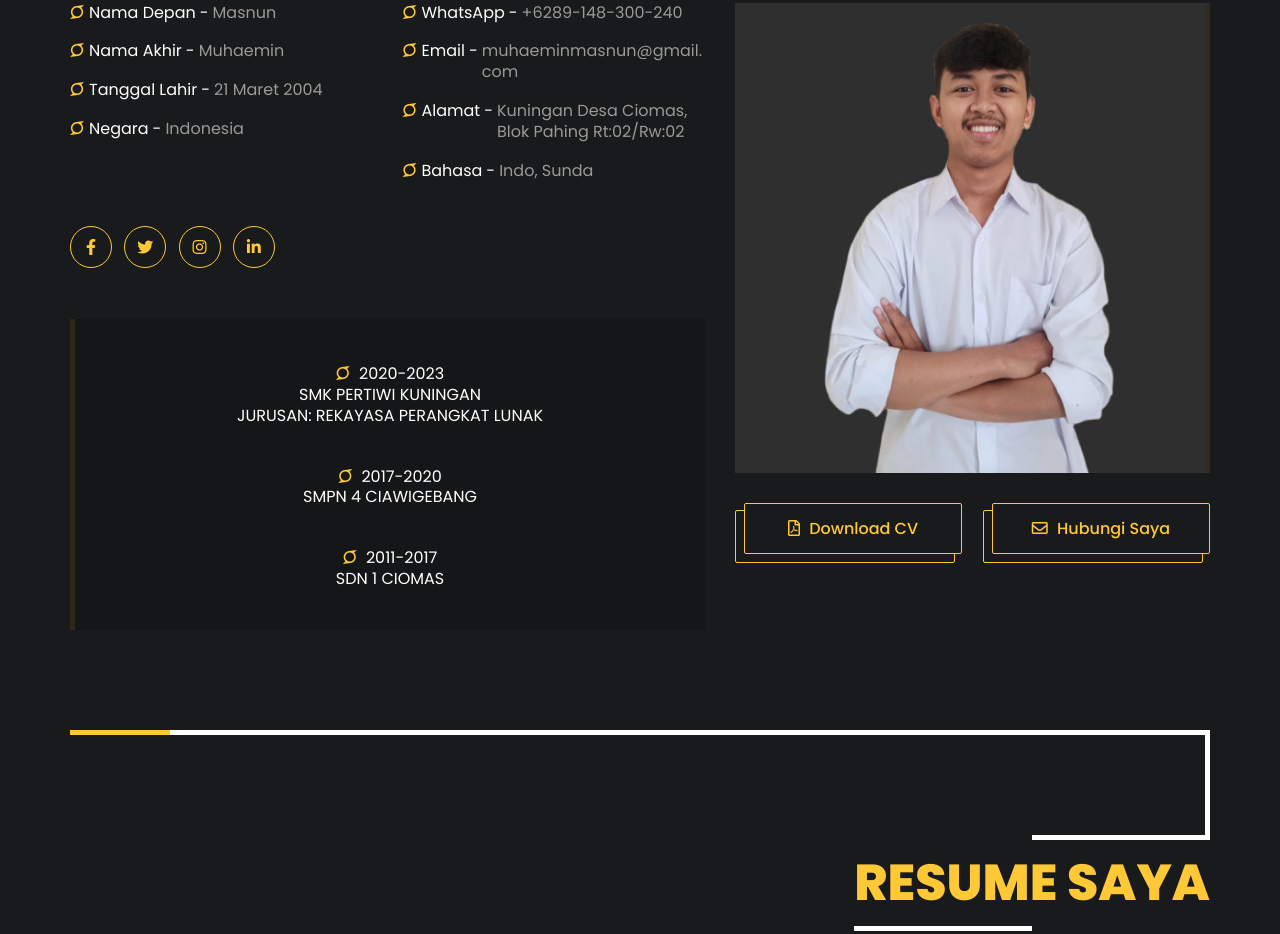
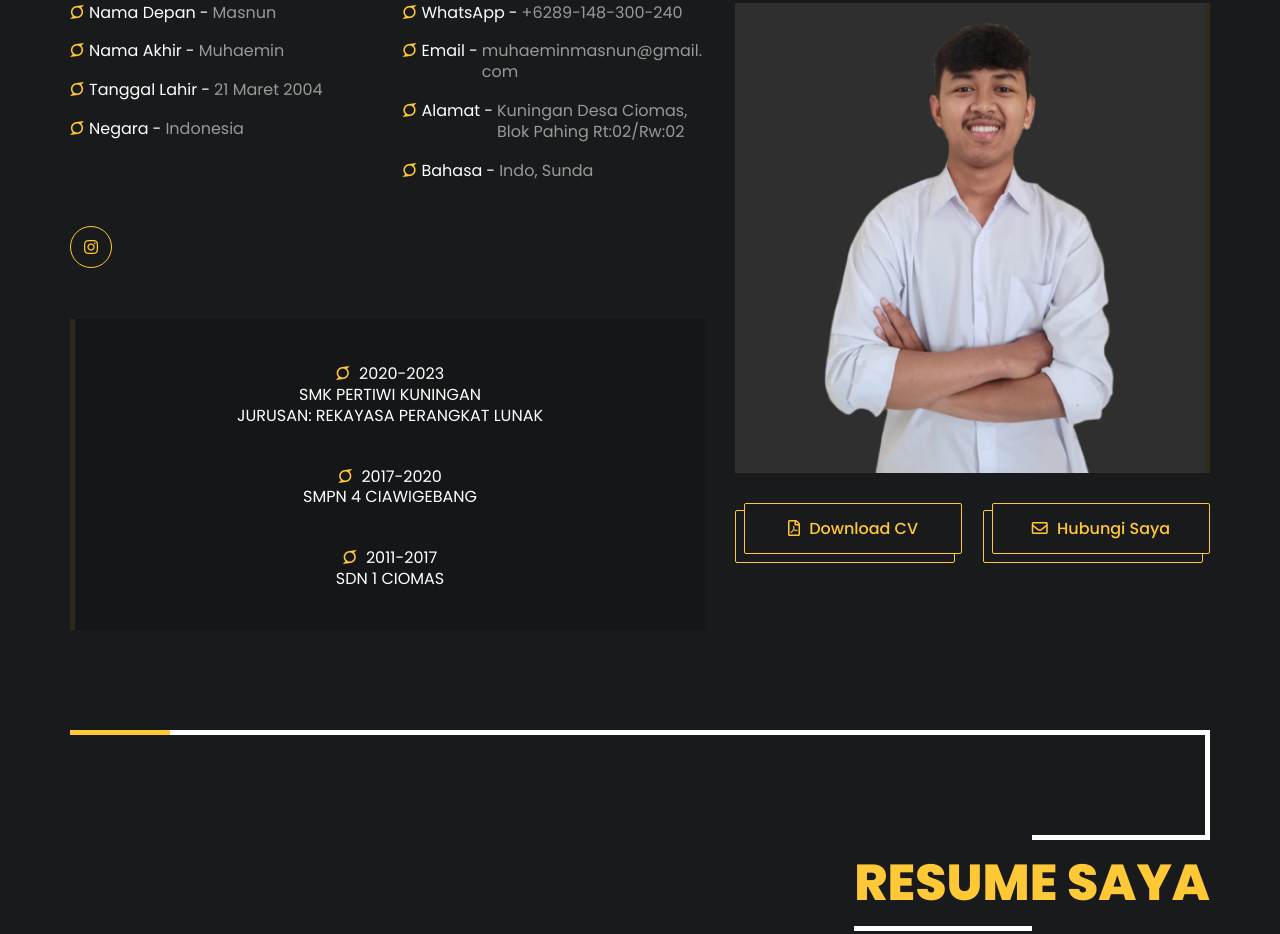
Before and after one commit to MasnunMuhaemin/MasnunMuhaemin.github.io, a plain HTML site: page index.html in a window 1280 px wide. Shown: the part 1446-2380 px from the top of the page. Drawn offline with Linux system fonts and the light colour scheme.

Commit message:
push
push 5

```diff
--- a/index.html
+++ b/index.html
@@ -241,23 +241,8 @@
 							<!-- Social Media Starts -->
 							<div class="social-media">
 								<!-- Single Social Media Starts -->
-								<a class="single-social-media" href="#">
-									<i class="fab fa-facebook-f"></i>
-								</a>
-								<!-- Single Social Media Ends -->
-								<!-- Single Social Media Starts -->
-								<a class="single-social-media" href="#">
-									<i class="fab fa-twitter"></i>
-								</a>
-								<!-- Single Social Media Ends -->
-								<!-- Single Social Media Starts -->
-								<a class="single-social-media" href="#">
+								<a class="single-social-media" href="https://instagram.com/masnun_muhaemin?igshid=YmMyMTA2M2Y=">
 									<i class="fab fa-instagram"></i>
-								</a>
-								<!-- Single Social Media Ends -->
-								<!-- Single Social Media Starts -->
-								<a class="single-social-media" href="#">
-									<i class="fab fa-linkedin-in"></i>
 								</a>
 								<!-- Single Social Media Ends -->
 							</div>
@@ -456,7 +441,7 @@
 									<li class="icon">
 										<i class="fas fa-phone fa-3x"></i>
 									</li>
-									<li class="value">+6289-148-300-240</li>
+									<li class="value"><a href="https://wa.me/62859148300240">0859148300240</a></li>
 									<li class="name">
 										<i class="fab fa-superpowers"></i>
 										<span>WhatsApp</span>
@@ -470,7 +455,7 @@
 									<li class="icon">
 										<i class="far fa-envelope fa-3x"></i>
 									</li>
-									<li class="value">muhaeminmasnun@gmail.com</li>
+									<li class="value"><a href="mailto:muhaeminmasnun@gmail.com">muhaeminmasnun@gmail.com</a></li>
 									<li class="name">
 										<i class="fab fa-superpowers"></i>
 										<span>Email</span>
```
